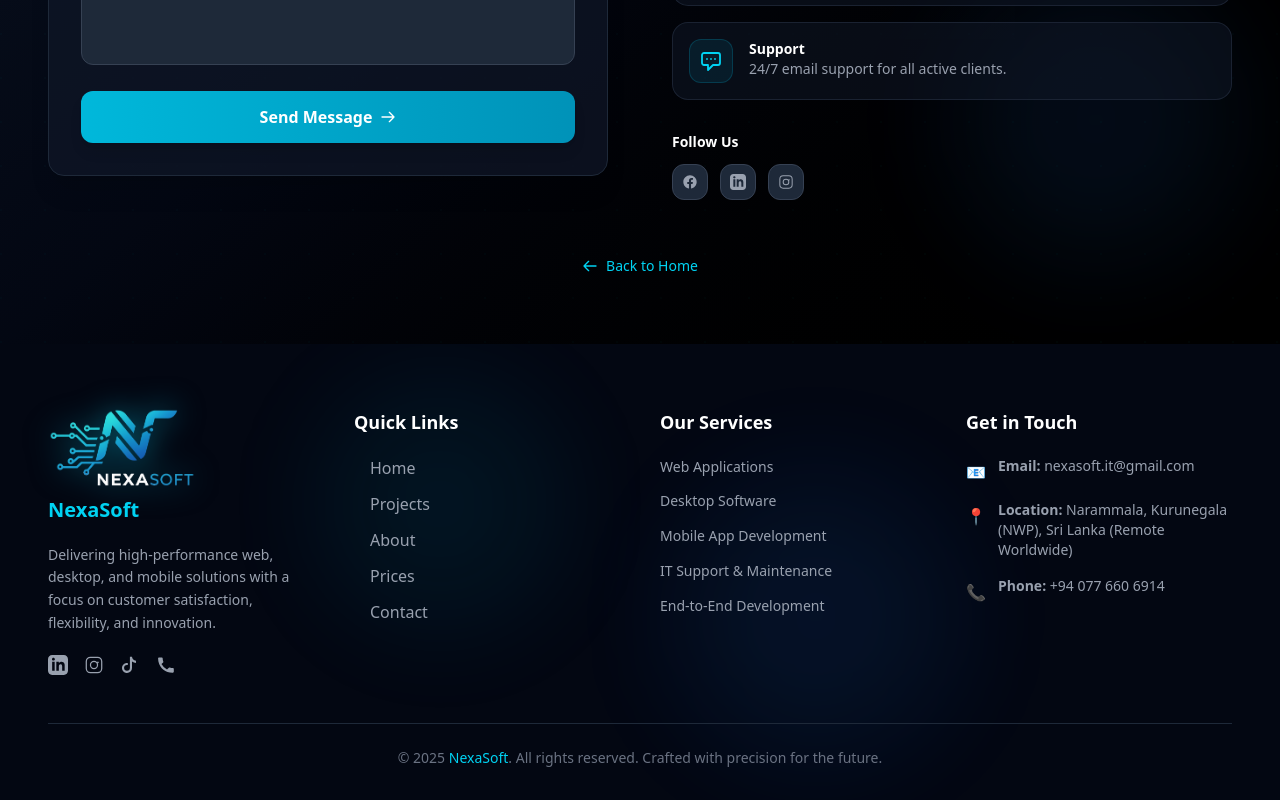
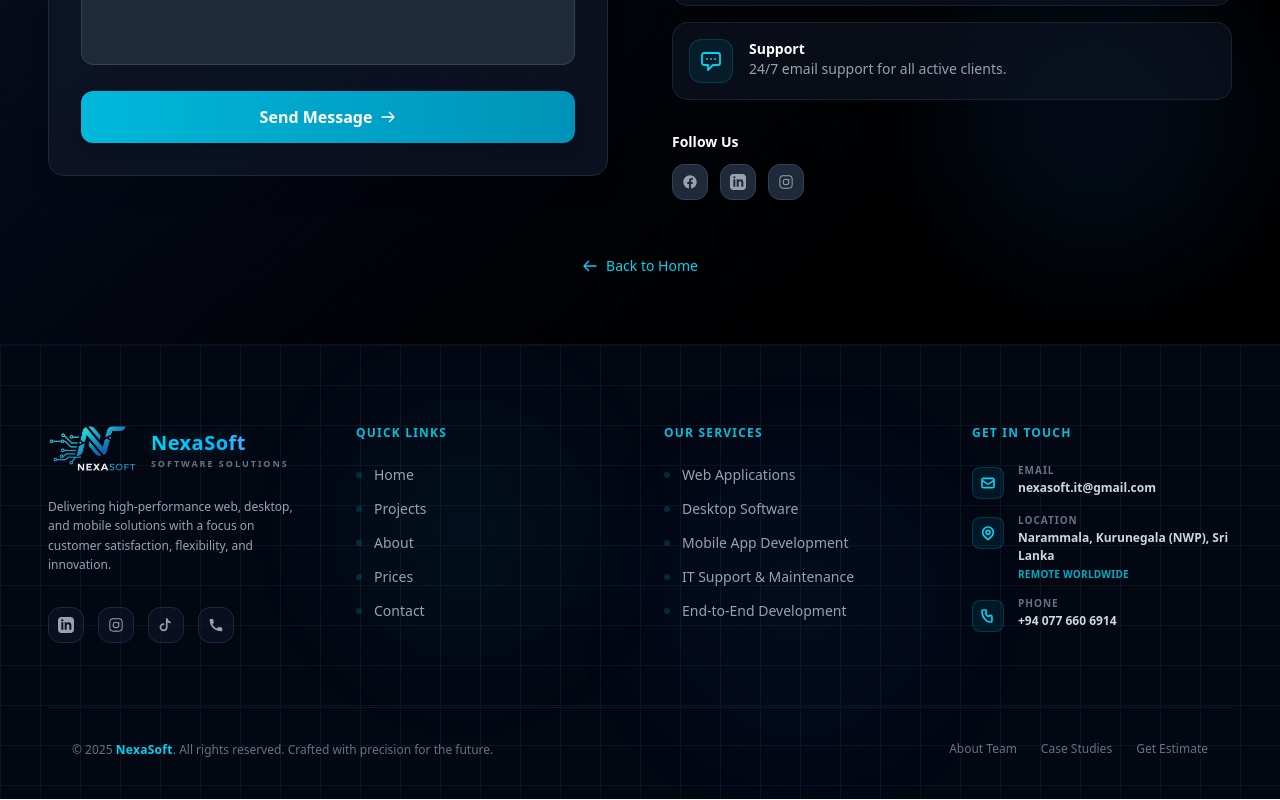
Before and after one commit to MohamadRiza/nexasoft, a React (Vite) app: page /contact in a window 1280 px wide. Shown: the part 839-1639 px from the top of the page. Built offline with nearby package versions, Linux system fonts and the light colour scheme.

Commit message:
Redesign Footer with modern styling, glassmorphism, brand lockup, and custom SVG icons

```diff
--- a/src/Components/Footer.jsx
+++ b/src/Components/Footer.jsx
@@ -1,4 +1,3 @@
-// components/Footer.jsx
 import { Link } from "react-router-dom";
 
 const Footer = () => {
@@ -21,87 +20,102 @@
   ];
 
   return (
-    <footer className="relative bg-gray-950 text-gray-300 pt-16 pb-8 px-6 lg:px-12 overflow-hidden">
+    <footer className="relative bg-gray-950 text-gray-300 pt-20 pb-10 px-6 lg:px-12 overflow-hidden border-t border-slate-900/60">
+      {/* Background Grid */}
+      <div
+        className="absolute inset-0"
+        style={{
+          backgroundImage:
+            "linear-gradient(rgba(30, 41, 59, 0.35) 1px, transparent 1px), linear-gradient(90deg, rgba(30, 41, 59, 0.35) 1px, transparent 1px)",
+          backgroundSize: "40px 40px",
+        }}
+      ></div>
+
       {/* Background Glow Effects */}
-      <div className="absolute top-10 left-1/4 w-60 h-60 bg-cyan-500/10 rounded-full blur-3xl animate-pulse"></div>
-      <div className="absolute bottom-10 right-1/4 w-72 h-72 bg-blue-500/10 rounded-full blur-3xl animate-pulse delay-1000"></div>
+      <div className="absolute top-10 left-1/4 w-72 h-72 bg-cyan-500/5 rounded-full blur-3xl animate-pulse"></div>
+      <div className="absolute bottom-10 right-1/4 w-80 h-80 bg-blue-500/5 rounded-full blur-3xl animate-pulse delay-1000"></div>
 
-      <div className="relative max-w-7xl mx-auto grid grid-cols-1 md:grid-cols-2 lg:grid-cols-4 gap-10 z-10">
+      <div className="relative max-w-7xl mx-auto grid grid-cols-1 md:grid-cols-2 lg:grid-cols-4 gap-12 z-10">
 
         {/* Company Info */}
-        <div className="lg:col-span-1 space-y-5 text-center lg:text-left">
-          <div className="flex flex-col items-center lg:items-start space-y-2">
+        <div className="space-y-6 text-left">
+          {/* Logo Brand lockup matching Navbar style */}
+          <div className="flex items-center space-x-3.5 group cursor-default">
+            <div className="relative">
+              <div className="absolute inset-0 bg-cyan-500/20 rounded-full blur-md opacity-0 group-hover:opacity-100 transition-opacity duration-300"></div>
               <img
                 src="/logo1.png"
                 alt="NexaSoft Logo"
-              className="h-20 w-auto drop-shadow-[0_0_15px_rgba(6,182,212,0.6)]"
+                className="h-12 w-auto object-contain filter brightness-95 group-hover:brightness-100 transition-all duration-300 relative z-10"
               />
-            <span className="text-xl font-bold text-cyan-400">NexaSoft</span>
             </div>
-          <p className="text-sm text-gray-400 leading-relaxed">
+            <div className="flex flex-col">
+              <span className="text-xl font-black tracking-wide text-transparent bg-clip-text bg-gradient-to-r from-cyan-400 via-sky-400 to-indigo-400 drop-shadow-[0_0_10px_rgba(6,182,212,0.25)]">
+                NexaSoft
+              </span>
+              <span className="text-[9px] uppercase tracking-[0.22em] text-gray-500 font-extrabold mt-0.5 leading-none">
+                Software Solutions
+              </span>
+            </div>
+          </div>
+
+          <p className="text-xs text-gray-400 leading-relaxed max-w-xs">
             Delivering high-performance web, desktop, and mobile solutions with a focus on customer satisfaction, flexibility, and innovation.
           </p>
-          <div className="flex justify-center lg:justify-start space-x-4">
-            {/* LinkedIn */}
+
+          {/* Social Icons wrapped in glassmorphic hover buttons */}
+          <div className="flex space-x-3.5 pt-2">
+            {[
+              {
+                name: "LinkedIn",
+                href: "https://www.linkedin.com/company/nexasoft-site/",
+                path: "M19 0h-14c-2.761 0-5 2.239-5 5v14c0 2.761 2.239 5 5 5h14c2.762 0 5-2.239 5-5v-14c0-2.761-2.238-5-5-5zm-11 19h-3v-11h3v11zm-1.5-12.268c-.966 0-1.75-.79-1.75-1.764s.784-1.764 1.75-1.764 1.75.79 1.75 1.764-.783 1.764-1.75 1.764zm13.5 12.268h-3v-5.604c0-3.368-4-3.113-4 0v5.604h-3v-11h3v1.765c1.396-2.586 7-2.777 7 2.476v6.759z"
+              },
+              {
+                name: "Instagram",
+                href: "https://www.instagram.com/nexasoft_com?igsh=MXh3cnRwdTRyaTE1dQ==",
+                path: "M7.75 2h8.5A5.75 5.75 0 0122 7.75v8.5A5.75 5.75 0 0116.25 22h-8.5A5.75 5.75 0 0116.25 22h-8.5A5.75 5.75 0 012 16.25v-8.5A5.75 5.75 0 017.75 2zm0 1.5A4.25 4.25 0 003.5 7.75v8.5A4.25 4.25 0 007.75 20.5h8.5a4.25 4.25 0 004.25-4.25v-8.5A4.25 4.25 0 0016.25 3.5h-8.5zM12 7a5 5 0 110 10 5 5 0 010-10zm0 1.5a3.5 3.5 0 100 7 3.5 3.5 0 000-7zm4.75-.75a1 1 0 110 2 1 1 0 010-2z"
+              },
+              {
+                name: "TikTok",
+                href: "https://www.tiktok.com/@nexasoft_2025?_t=ZS-8zUuC5khCjK&_r=1",
+                path: "M12 2h2.4c.1 1 .5 2.1 1.2 3a6 6 0 003.6 2v2.5a8 8 0 01-4.8-1.6v7.6a5.9 5.9 0 01-6 6c-3.3 0-6-2.7-6-6s2.7-6 6-6c.4 0 .7 0 1 .1V12c-.3-.1-.6-.1-1-.1a3.5 3.5 0 103.5 3.5V2z"
+              },
+              {
+                name: "Phone",
+                href: "tel:+940776606914",
+                path: "M6.62 10.79a15.053 15.053 0 006.59 6.59l2.2-2.2a1 1 0 011.11-.21c1.2.48 2.5.74 3.85.74a1 1 0 011 1v3.5a1 1 0 01-1 1C10.07 21.5 2.5 13.93 2.5 4a1 1 0 011-1h3.5a1 1 0 011 1c0 1.35.26 2.65.74 3.85a1 1 0 01-.21 1.11l-2.2 2.2z"
+              }
+            ].map((social) => (
               <a
-              href="https://www.linkedin.com/company/nexasoft-site/"
+                key={social.name}
+                href={social.href}
                 target="_blank"
                 rel="noopener noreferrer"
-              className="text-gray-400 hover:text-cyan-400 transition"
-              aria-label="LinkedIn"
+                className="w-9 h-9 rounded-xl bg-slate-900/60 border border-slate-800 flex items-center justify-center text-gray-400 hover:text-cyan-400 hover:border-cyan-500/50 hover:shadow-[0_0_15px_rgba(6,182,212,0.3)] hover:-translate-y-1 transition-all duration-300"
+                aria-label={social.name}
               >
-              <svg className="w-5 h-5" fill="currentColor" viewBox="0 0 24 24">
-                <path d="M19 0h-14c-2.761 0-5 2.239-5 5v14c0 2.761 2.239 5 5 5h14c2.762 0 5-2.239 5-5v-14c0-2.761-2.238-5-5-5zm-11 19h-3v-11h3v11zm-1.5-12.268c-.966 0-1.75-.79-1.75-1.764s.784-1.764 1.75-1.764 1.75.79 1.75 1.764-.783 1.764-1.75 1.764zm13.5 12.268h-3v-5.604c0-3.368-4-3.113-4 0v5.604h-3v-11h3v1.765c1.396-2.586 7-2.777 7 2.476v6.759z"/>
+                <svg className="w-4 h-4" fill="currentColor" viewBox="0 0 24 24">
+                  <path d={social.path} />
                 </svg>
               </a>
-            {/* Instagram */}
-            <a
-              href="https://www.instagram.com/nexasoft_com?igsh=MXh3cnRwdTRyaTE1dQ=="
-              target="_blank"
-              rel="noopener noreferrer"
-              className="text-gray-400 hover:text-cyan-400 transition"
-              aria-label="Instagram"
-            >
-              <svg className="w-5 h-5" fill="currentColor" viewBox="0 0 24 24">
-                    <path d="M7.75 2h8.5A5.75 5.75 0 0122 7.75v8.5A5.75 5.75 0 0116.25 22h-8.5A5.75 5.75 0 012 16.25v-8.5A5.75 5.75 0 017.75 2zm0 1.5A4.25 4.25 0 003.5 7.75v8.5A4.25 4.25 0 007.75 20.5h8.5a4.25 4.25 0 004.25-4.25v-8.5A4.25 4.25 0 0016.25 3.5h-8.5zM12 7a5 5 0 110 10 5 5 0 010-10zm0 1.5a3.5 3.5 0 100 7 3.5 3.5 0 000-7zm4.75-.75a1 1 0 110 2 1 1 0 010-2z" />
-              </svg>
-            </a>
-            {/* TikTok */}
-            <a
-              href="https://www.tiktok.com/@nexasoft_2025?_t=ZS-8zUuC5khCjK&_r=1"
-              target="_blank"
-              rel="noopener noreferrer"
-              className="text-gray-400 hover:text-cyan-400 transition"
-              aria-label="TikTok"
-            >
-              <svg className="w-5 h-5" fill="currentColor" viewBox="0 0 24 24">
-                <path d="M12 2h2.4c.1 1 .5 2.1 1.2 3a6 6 0 003.6 2v2.5a8 8 0 01-4.8-1.6v7.6a5.9 5.9 0 01-6 6c-3.3 0-6-2.7-6-6s2.7-6 6-6c.4 0 .7 0 1 .1V12c-.3-.1-.6-.1-1-.1a3.5 3.5 0 103.5 3.5V2z"/>
-              </svg>
-            </a>
-            {/* Phone */}
-            <a
-              href="tel:+940776606914"
-              className="text-gray-400 hover:text-cyan-400 transition"
-              aria-label="Phone"
-            >
-              <svg className="w-5 h-5" fill="currentColor" viewBox="0 0 24 24">
-                <path d="M6.62 10.79a15.053 15.053 0 006.59 6.59l2.2-2.2a1 1 0 011.11-.21c1.2.48 2.5.74 3.85.74a1 1 0 011 1v3.5a1 1 0 01-1 1C10.07 21.5 2.5 13.93 2.5 4a1 1 0 011-1h3.5a1 1 0 011 1c0 1.35.26 2.65.74 3.85a1 1 0 01-.21 1.11l-2.2 2.2z"/>
-              </svg>
-            </a>
+            ))}
           </div>
         </div>
 
         {/* Quick Links */}
-        <div>
-          <h3 className="text-white font-bold text-lg mb-5">Quick Links</h3>
-          <ul className="space-y-3">
+        <div className="space-y-6">
+          <h3 className="text-xs font-black uppercase tracking-widest text-cyan-400/90">
+            Quick Links
+          </h3>
+          <ul className="space-y-3.5">
             {quickLinks.map((link) => (
               <li key={link.name}>
                 <Link
-                  to={link.path || "/"}
-                  className="text-gray-400 hover:text-cyan-400 transition duration-200 flex items-center group"
+                  to={link.path}
+                  className="text-sm text-gray-400 hover:text-cyan-300 transition-all duration-300 flex items-center group hover:translate-x-1.5 transform"
                 >
-                  <span className="w-1 h-1 bg-transparent group-hover:bg-cyan-400 rounded-full mr-3 transition"></span>
+                  <span className="w-1.5 h-1.5 rounded-full bg-cyan-500/20 group-hover:bg-cyan-400 mr-3 transition-colors"></span>
                   {link.name}
                 </Link>
               </li>
@@ -110,56 +124,102 @@
         </div>
 
         {/* Services */}
-        <div>
-          <h3 className="text-white font-bold text-lg mb-5">Our Services</h3>
-          <ul className="space-y-3">
+        <div className="space-y-6">
+          <h3 className="text-xs font-black uppercase tracking-widest text-cyan-400/90">
+            Our Services
+          </h3>
+          <ul className="space-y-3.5">
             {services.map((service, index) => (
-              <li key={index} className="text-gray-400 text-sm leading-relaxed">
-                {service}
+              <li key={index} className="text-sm text-gray-400 flex items-center group cursor-default">
+                <span className="w-1.5 h-1.5 rounded-full bg-cyan-500/20 group-hover:bg-cyan-400 mr-3 transition-colors"></span>
+                <span className="group-hover:text-cyan-300 transition-colors">{service}</span>
               </li>
             ))}
           </ul>
         </div>
 
         {/* Contact Info */}
-        <div>
-          <h3 className="text-white font-bold text-lg mb-5">Get in Touch</h3>
+        <div className="space-y-6">
+          <h3 className="text-xs font-black uppercase tracking-widest text-cyan-400/90">
+            Get in Touch
+          </h3>
           <ul className="space-y-4">
-            <li className="flex items-start space-x-3">
-              <span className="text-cyan-400 mt-1">📧</span>
-              <span className="text-sm text-gray-400">
-                <strong>Email:</strong>{" "}
-                <a href="mailto:nexasoft.it@gmail.com" className="hover:text-blue-500">
+            {/* Email */}
+            <li className="flex items-start space-x-3.5 group">
+              <div className="w-8 h-8 rounded-lg bg-cyan-500/10 border border-cyan-500/20 flex items-center justify-center text-cyan-400 flex-shrink-0 mt-0.5 group-hover:border-cyan-400 group-hover:shadow-[0_0_10px_rgba(6,182,212,0.25)] transition-all duration-300">
+                <svg className="w-4 h-4" fill="none" viewBox="0 0 24 24" stroke="currentColor" strokeWidth="2.5">
+                  <path strokeLinecap="round" strokeLinejoin="round" d="M3 8l7.89 5.26a2 2 0 002.22 0L21 8M5 19h14a2 2 0 002-2V7a2 2 0 00-2-2H5a2 2 0 00-2 2v10a2 2 0 002 2z" />
+                </svg>
+              </div>
+              <div className="flex flex-col">
+                <span className="text-[10px] text-gray-500 uppercase tracking-widest font-black leading-none mb-1">
+                  Email
+                </span>
+                <a
+                  href="mailto:nexasoft.it@gmail.com"
+                  className="text-xs font-semibold text-gray-300 hover:text-cyan-400 transition-colors leading-normal"
+                >
                   nexasoft.it@gmail.com
                 </a>
+              </div>
+            </li>
+
+            {/* Location */}
+            <li className="flex items-start space-x-3.5 group">
+              <div className="w-8 h-8 rounded-lg bg-cyan-500/10 border border-cyan-500/20 flex items-center justify-center text-cyan-400 flex-shrink-0 mt-0.5 group-hover:border-cyan-400 group-hover:shadow-[0_0_10px_rgba(6,182,212,0.25)] transition-all duration-300">
+                <svg className="w-4 h-4" fill="none" viewBox="0 0 24 24" stroke="currentColor" strokeWidth="2.5">
+                  <path strokeLinecap="round" strokeLinejoin="round" d="M17.657 16.657L13.414 20.9a1.998 1.998 0 01-2.827 0l-4.244-4.243a8 8 0 1111.314 0z" />
+                  <path strokeLinecap="round" strokeLinejoin="round" d="M15 11a3 3 0 11-6 0 3 3 0 016 0z" />
+                </svg>
+              </div>
+              <div className="flex flex-col">
+                <span className="text-[10px] text-gray-500 uppercase tracking-widest font-black leading-none mb-1">
+                  Location
                 </span>
+                <span className="text-xs font-semibold text-gray-300 leading-normal">
+                  Narammala, Kurunegala (NWP), Sri Lanka
+                  <span className="block text-[10px] text-cyan-400/80 font-black tracking-wide mt-0.5 uppercase">
+                    Remote Worldwide
+                  </span>
+                </span>
+              </div>
             </li>
-            <li className="flex items-start space-x-3">
-              <span className="text-cyan-400 mt-1">📍</span>
-              <span className="text-sm text-gray-400">
-                <strong>Location:</strong> Narammala, Kurunegala (NWP), Sri Lanka (Remote Worldwide)
+
+            {/* Phone */}
+            <li className="flex items-start space-x-3.5 group">
+              <div className="w-8 h-8 rounded-lg bg-cyan-500/10 border border-cyan-500/20 flex items-center justify-center text-cyan-400 flex-shrink-0 mt-0.5 group-hover:border-cyan-400 group-hover:shadow-[0_0_10px_rgba(6,182,212,0.25)] transition-all duration-300">
+                <svg className="w-4 h-4" fill="none" viewBox="0 0 24 24" stroke="currentColor" strokeWidth="2.5">
+                  <path strokeLinecap="round" strokeLinejoin="round" d="M3 5a2 2 0 012-2h3.28a1 1 0 01.94.725l.548 2.2a1 1 0 01-.321.988l-1.305.98a10.582 10.582 0 004.872 4.872l.98-1.305a1 1 0 01.988-.321l2.2.548a1 1 0 01.725.94V19a2 2 0 01-2 2h-1C9.716 21 3 14.284 3 6V5z" />
+                </svg>
+              </div>
+              <div className="flex flex-col">
+                <span className="text-[10px] text-gray-500 uppercase tracking-widest font-black leading-none mb-1">
+                  Phone
                 </span>
-            </li>
-            <li className="flex items-start space-x-3">
-              <span className="text-cyan-400 mt-1">📞</span>
-              <span className="text-sm text-gray-400">
-                <strong>Phone:</strong>{" "}
-                <a href="tel:+940776606914" className="hover:text-blue-500">
+                <a
+                  href="tel:+940776606914"
+                  className="text-xs font-semibold text-gray-300 hover:text-cyan-400 transition-colors leading-normal"
+                >
                   +94 077 660 6914
                 </a>
-              </span>
+              </div>
             </li>
           </ul>
         </div>
       </div>
 
       {/* Bottom Bar */}
-      <div className="relative z-10 mt-12 pt-6 border-t border-gray-800 text-center text-sm text-gray-500">
-        <p>
+      <div className="relative z-10 mt-16 pt-8 border-t border-slate-900 max-w-7xl mx-auto flex flex-col sm:flex-row items-center justify-between text-xs text-gray-500 px-6 gap-4">
+        <p className="text-center sm:text-left leading-relaxed">
           &copy; {currentYear}{" "}
-          <span className="text-cyan-400 font-medium">NexaSoft</span>. All rights reserved.
+          <span className="text-cyan-400 font-bold tracking-wide">NexaSoft</span>. All rights reserved.
           Crafted with precision for the future.
         </p>
+        <div className="flex space-x-6">
+          <Link to="/about" className="hover:text-cyan-400 transition">About Team</Link>
+          <Link to="/projects" className="hover:text-cyan-400 transition">Case Studies</Link>
+          <Link to="/contact" className="hover:text-cyan-400 transition">Get Estimate</Link>
+        </div>
       </div>
     </footer>
   );
```
Lines whose indentation alone changed are shown as unchanged.
